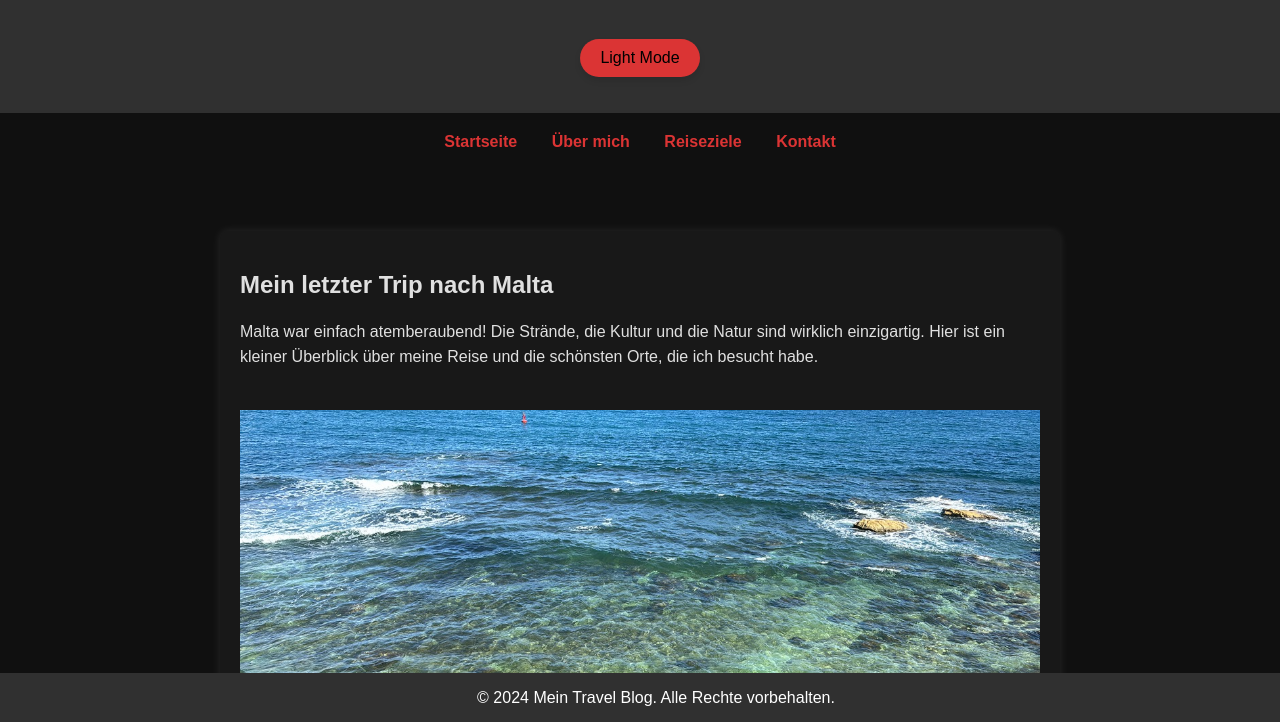
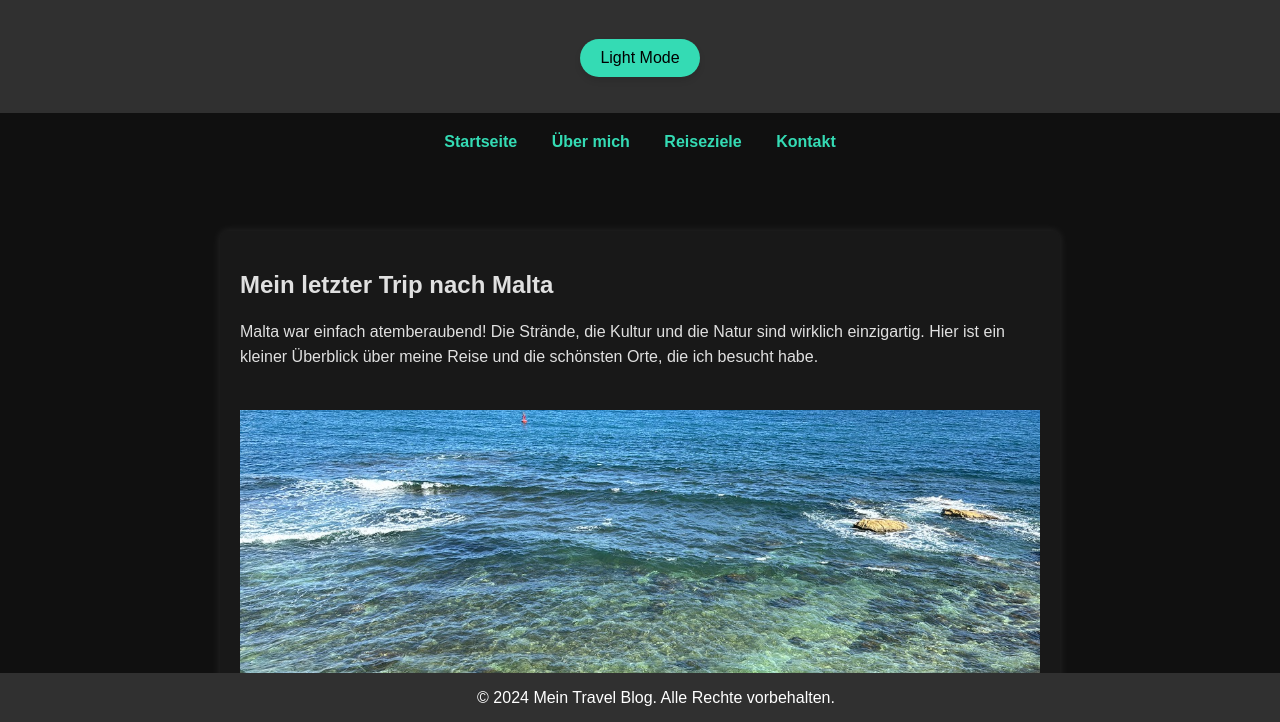
Before and after one commit to RicardoCreates/java-reiseblog-task, a website built with Vite: page index.html in a window 1280 px wide. Both pictures are taken after a click on the button "Dark Mode". Shown: the part 77-799 px from the top of the page. Built offline with nearby package versions, Linux system fonts and the light colour scheme.

Commit message:
Darkmode with local storage

```diff
--- a/index.html
+++ b/index.html
@@ -45,23 +45,6 @@
 <footer>
   &copy; 2024 Mein Travel Blog. Alle Rechte vorbehalten.
 </footer>
-<!--GPT SCRIPT FÜR DARKMODE-->
-<script>
-  const toggleButton = document.getElementById('toggle-dark-mode');
-  const body = document.body;
-
-  toggleButton.addEventListener('click', () => {
-    body.classList.toggle('dark-mode');
-
-    const elements = document.querySelectorAll('header, nav a, main, h2, footer');
-    elements.forEach(el => el.classList.toggle('dark-mode'));
-    // Button-Text je nach aktuellem Modus ändern
-    if (body.classList.contains('dark-mode')) {
-      toggleButton.textContent = 'Light Mode';
-    } else {
-      toggleButton.textContent = 'Dark Mode';
-    }
-  });
-</script>
+<script src="script.js"></script>
 </body>
 </html>
--- /dev/null
+++ b/script.js
@@ -0,0 +1,37 @@
+const toggleButton = document.getElementById('toggle-dark-mode');
+const body = document.body;
+
+// Funktion zum Speichern des Darkmode-Zustands im localStorage
+function saveDarkModePreference(isDarkMode) {
+    localStorage.setItem('dark-mode', isDarkMode ? 'enabled' : 'disabled');
+}
+
+// Funktion zum Laden des Darkmode-Zustands aus dem localStorage
+function loadDarkModePreference() {
+    const darkModePreference = localStorage.getItem('dark-mode');
+    if (darkModePreference === 'enabled') {
+        body.classList.add('dark-mode');
+        toggleButton.textContent = 'Light Mode';
+    } else {
+        body.classList.remove('dark-mode');
+        toggleButton.textContent = 'Dark Mode';
+    }
+
+    // Stelle sicher, dass alle relevanten Elemente die korrekte Klasse erhalten
+    const elements = document.querySelectorAll('header, nav a, main, h2, footer');
+    elements.forEach(el => el.classList.toggle('dark-mode', body.classList.contains('dark-mode')));
+}
+
+// Event-Listener zum Umschalten des Darkmodes
+toggleButton.addEventListener('click', () => {
+    const isDarkMode = body.classList.toggle('dark-mode');
+    saveDarkModePreference(isDarkMode);
+    toggleButton.textContent = isDarkMode ? 'Light Mode' : 'Dark Mode';
+
+    // Stelle sicher, dass alle relevanten Elemente die korrekte Klasse erhalten
+    const elements = document.querySelectorAll('header, nav a, main, h2, footer');
+    elements.forEach(el => el.classList.toggle('dark-mode', isDarkMode));
+});
+
+// Darkmode-Präferenz beim Laden der Seite wiederherstellen
+loadDarkModePreference();
--- a/style.css
+++ b/style.css
@@ -22,6 +22,10 @@ nav a {
   text-decoration: none;
   color: #3498db;
   font-weight: bold;
+}
+
+nav a:hover {
+  color: #101010;
 }
 
 main {
@@ -86,7 +90,11 @@ header.dark-mode {
 }
 
 nav a.dark-mode {
-  color: #db3434; /* Linkfarbe im Dark Mode */
+  color: #34dbb4; /* Linkfarbe im Dark Mode */
+}
+
+nav a.dark-mode:hover {
+  color: white;
 }
 
 main.dark-mode {
@@ -126,11 +134,11 @@ button#toggle-dark-mode:hover {
 
 /* Dark Mode Styles für den Button */
 body.dark-mode button#toggle-dark-mode {
-  background-color: #db3434; /* Rote Farbe für den Dark Mode */
+  background-color: #34DBB4FF; /* Rote Farbe für den Dark Mode */
   color: black;
 }
 
 /* Hover-Effekt für Dark Mode */
 body.dark-mode button#toggle-dark-mode:hover {
-  background-color: #c53030; /* Etwas dunkleres Rot im Dark Mode */
+  background-color: #00ffef; /* Etwas dunkleres Rot im Dark Mode */
 }
```
Also changed, not shown: about.html (+2 -1 lines), kontakt.html (+2 -1 lines), reiseziele.html (+2 -1 lines).
